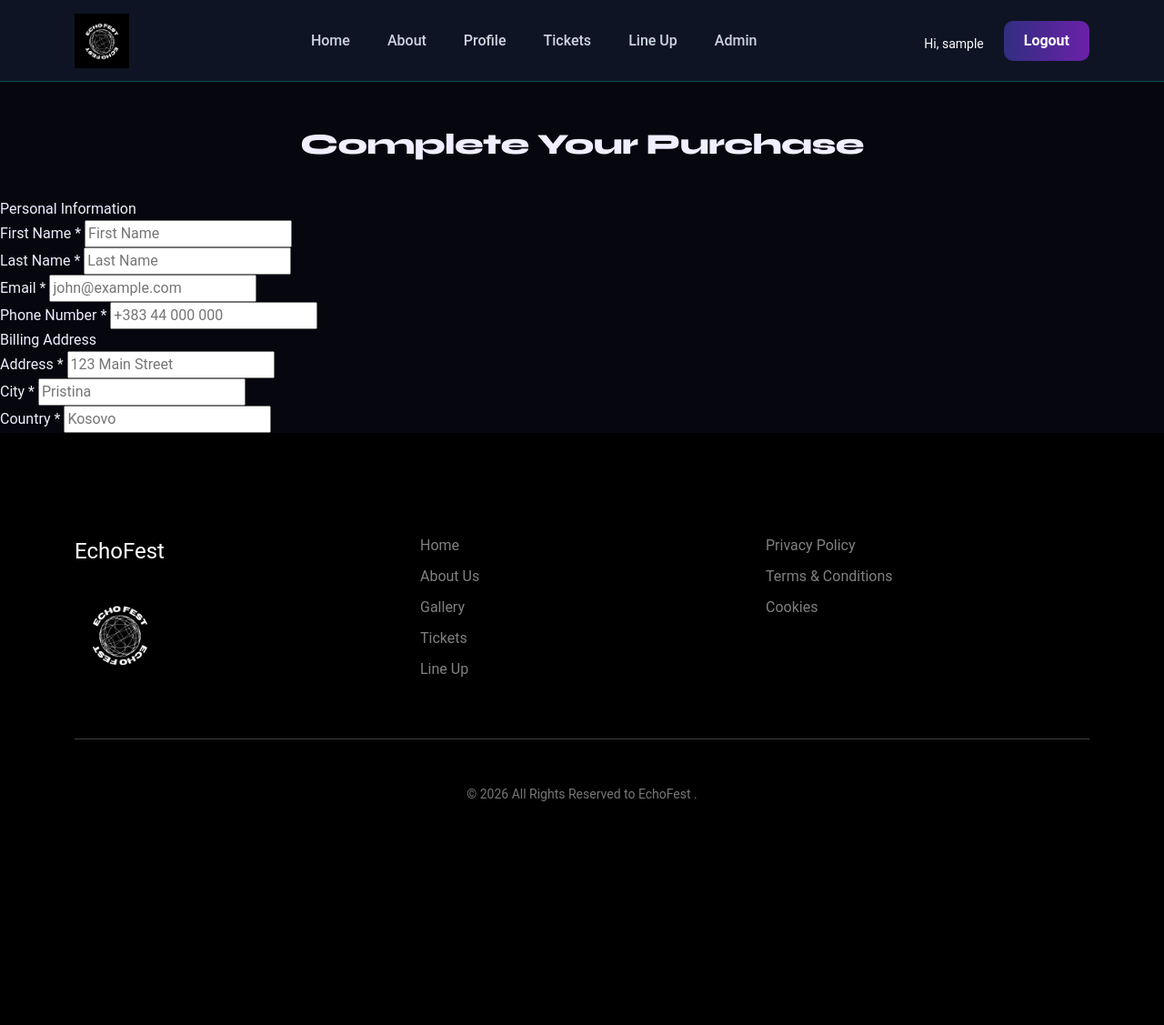
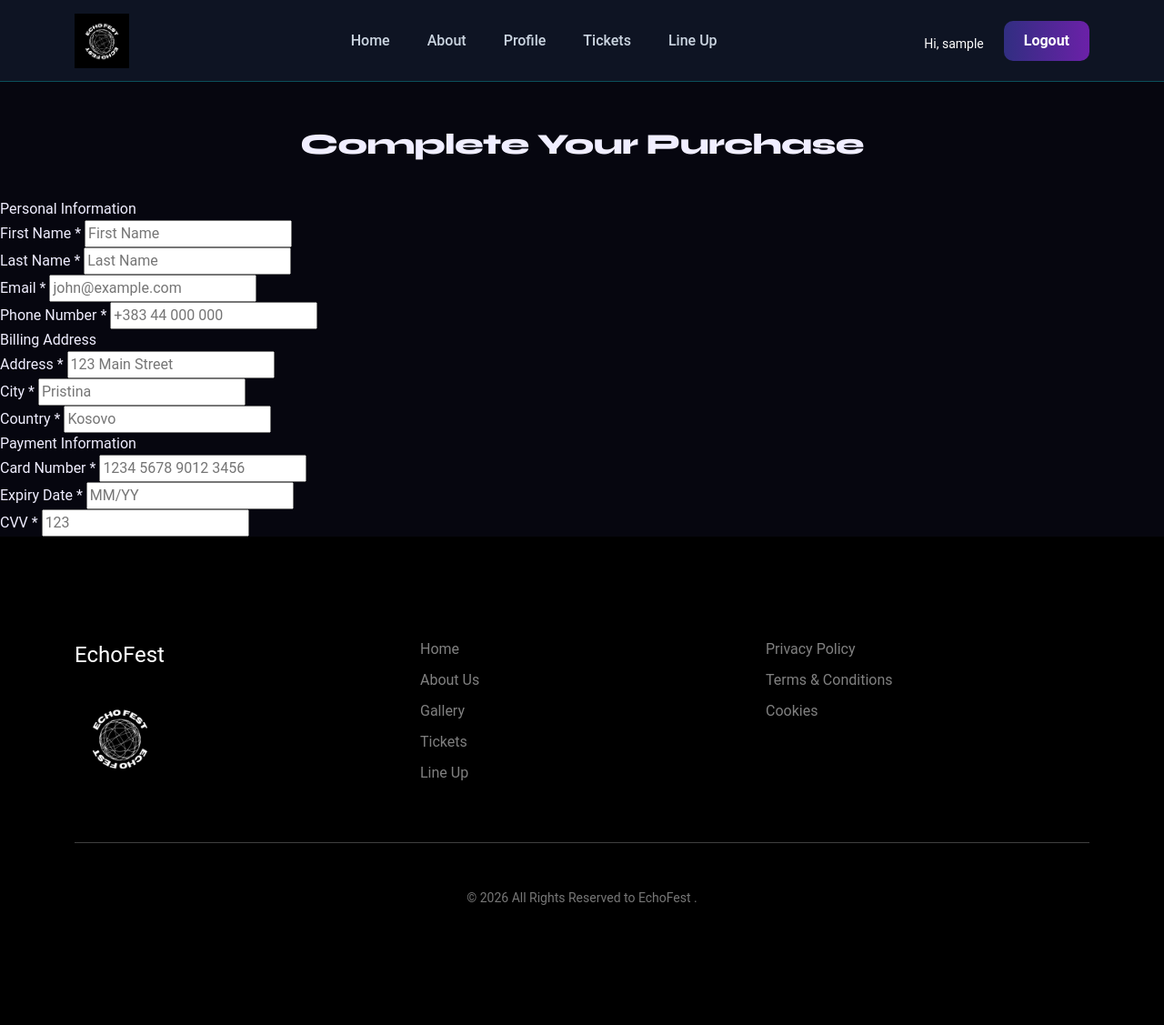
Before and after one commit to sarakycyku/EchoFest, a PHP site: page /purchase.php in a window 1280 px wide. Shown: the whole page at 91% size. Before the commit the page ends 881 px from the top, so only its background shows below. Run offline with PHP 8.4, Linux system fonts and the light colour scheme; the visitor is signed in with stand-in values (Sample User, id 1); data that the repository does not hold is empty.

Commit message:
Shtimi i payment information ne formen purchase

```diff
--- a/pages/purchase.php
+++ b/pages/purchase.php
@@ -89,6 +89,27 @@ include '../includes/header.php';
                 </div>
             </div>
 
+            <div class="panel">
+                <div class="panel-title">Payment Information</div>
+                <div class="form-grid">
+                    <div class="field full">
+                        <label>Card Number <span class="req">*</span></label>
+                        <input type="text" name="card_number"
+                            placeholder="1234 5678 9012 3456"
+                            maxlength="19" oninput="formatCard(this)" required>
+                    </div>
+                    <div class="field">
+                        <label>Expiry Date <span class="req">*</span></label>
+                        <input type="text" name="expiry" placeholder="MM/YY"
+                            maxlength="5" oninput="formatExpiry(this)" required>
+                    </div>
+                    <div class="field">
+                        <label>CVV <span class="req">*</span></label>
+                        <input type="password" name="cvv" placeholder="123" maxlength="4" required>
+                    </div>
+                </div>
+            </div>
+
         </div>
 </form>
 
```
